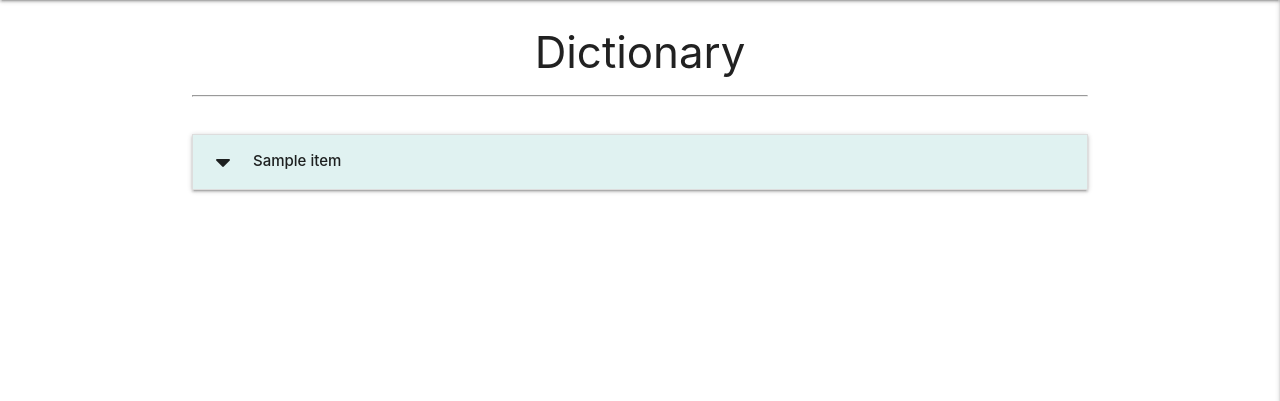
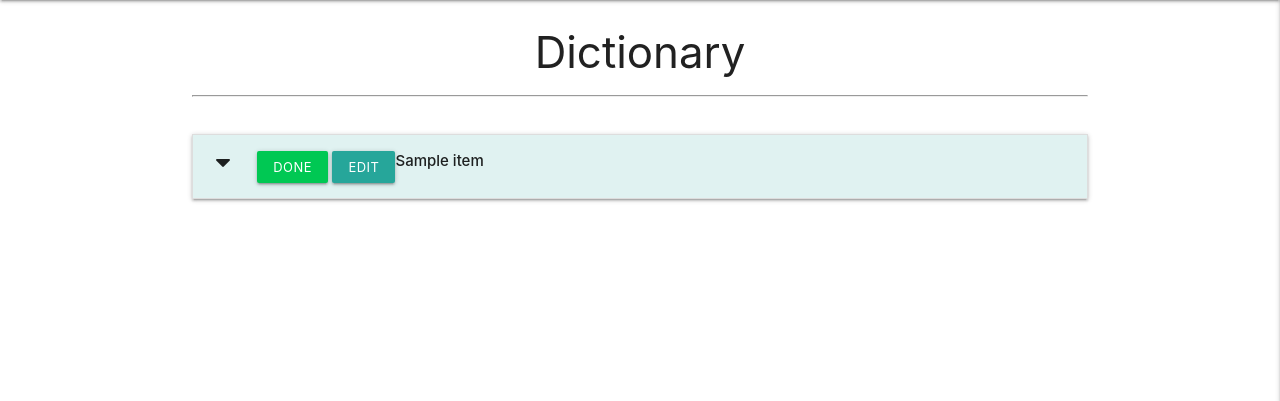
Before and after one commit to jacksheehy15/electronics-dictionary, a Flask app: page / in a window 1280 px wide. Shown: the part 64-465 px from the top of the page. Run offline with Flask 2, Linux system fonts and the light colour scheme; a database or web service that is not in the repository returns one stand-in record (values such as "Sample title"); some libraries are stand-ins or nearby versions.

Commit message:
Added item edit and done buttons

```diff
--- a/static/css/style.css
+++ b/static/css/style.css
@@ -18,3 +18,8 @@
   main {
     flex: 1 0 auto;
   }
+
+  .collapsible-header .col-strong {
+      margin: 12px;
+      line-height: 42px;
+  }
--- a/templates/items.html
+++ b/templates/items.html
@@ -7,8 +7,15 @@
      {% for item in items %}
      <li>
          <div class="collapsible-header teal lighten-5">
-             <i class="fas fa-caret-down"></i>
-             <strong>{{ item.item_name }} </strong></div>
+             <div class="col s3">
+                 <i class="fas fa-caret-down"></i>
+                 <a href="" class="btn-small green accent-4">Done</a>
+                 <a href="" class="btn-small teal-darken-2 accent-4">Edit</a>
+             </div>
+             <div class="col s9">
+                   <strong>{{ item.item_name }} </strong></div>
+             </div>
+
          <div class="collapsible-body"><strong>{{ item.category_name }}</strong>
         <p>{{ item.item_description }}</p>
         <p><em>Created By: {{ item.created_by }}</em></p>
```
